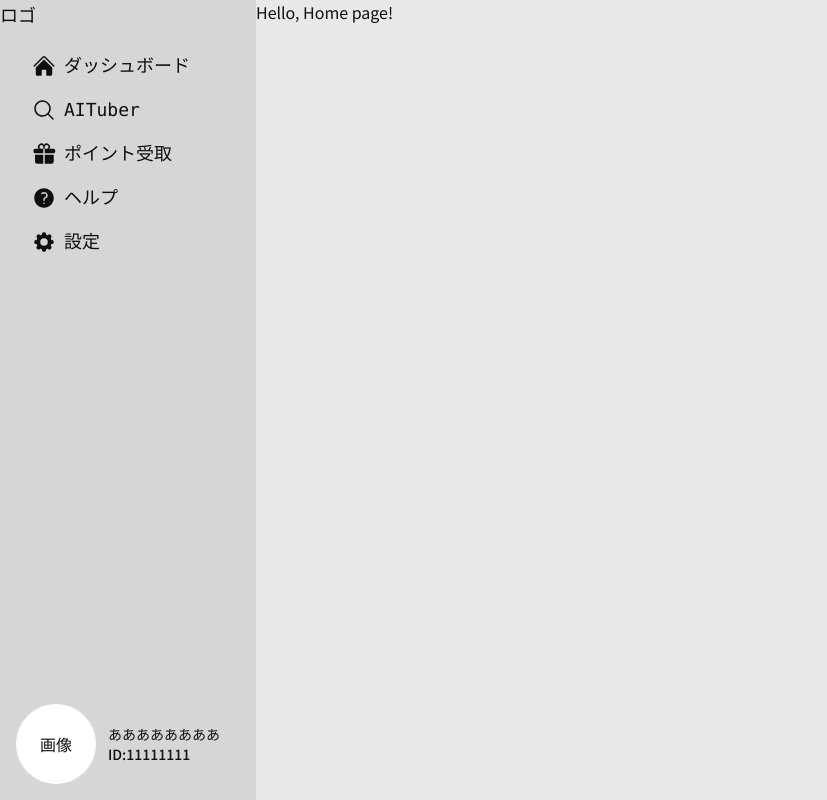
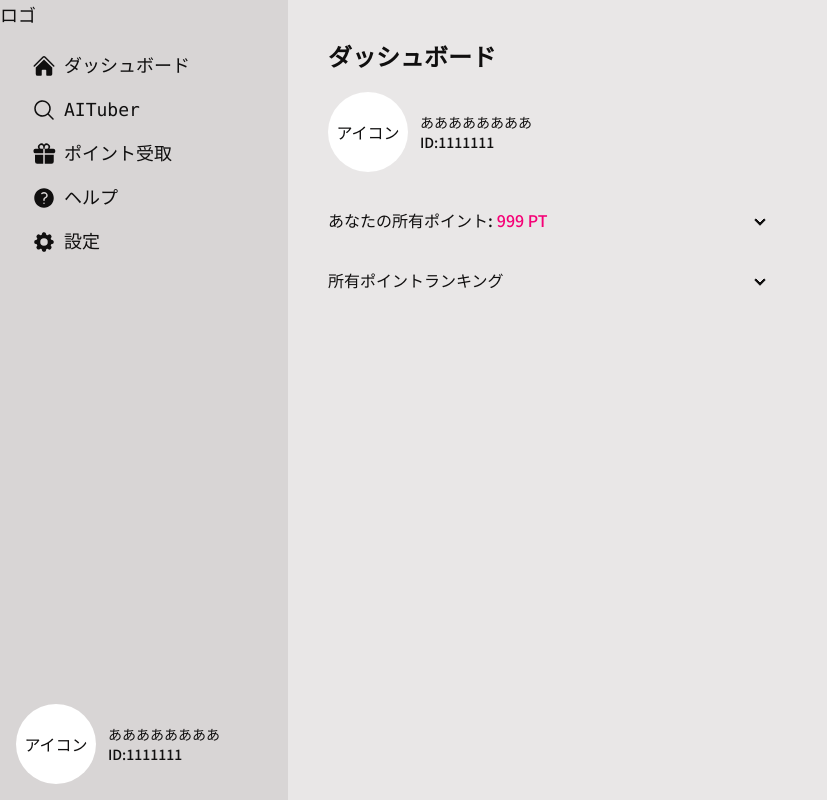
Before and after one commit to micdrop-web3/ai-crypto-hackathon, a Next.js app: page / in a window 1280 px wide. Shown: the whole page, without its empty margins (0-827 px from the left). Built offline with nearby package versions, Linux system fonts and the light colour scheme.

Commit message:
fix design

```diff
--- /dev/null
+++ b/app/_components/ProfileIcon.tsx
@@ -0,0 +1,16 @@
+const ProfileIcon = () => {
+  return (
+    <div className="flex h-20 items-center gap-3">
+      <div className="flex h-full w-20 items-center justify-center rounded-full bg-white">
+        アイコン
+      </div>
+      <div className="flex flex-col">
+        <div className="flex items-center text-sm font-medium">
+          ああああああああ
+        </div>
+        <div className="flex items-center text-sm font-medium">ID:1111111</div>
+      </div>
+    </div>
+  );
+};
+export default ProfileIcon;
--- a/app/layout.tsx
+++ b/app/layout.tsx
@@ -1,3 +1,5 @@
+import ProfileIcon from '@/app/_components/ProfileIcon';
+import '@/app/globals.css';
 import {
   Bars3Icon,
   Cog8ToothIcon,
@@ -7,7 +9,7 @@ import {
   QuestionMarkCircleIcon,
 } from '@heroicons/react/24/solid';
 import { Noto_Sans_JP } from 'next/font/google';
-import './globals.css';
+import Link from 'next/link';
 
 const notoSansJapanese = Noto_Sans_JP({
   preload: false,
@@ -31,66 +33,56 @@ export default function RootLayout({
         <div className="drawer lg:drawer-open">
           <input id="drawer" type="checkbox" className="drawer-toggle" />
           <div className="drawer-content flex flex-col">
-            <div className="navbar w-full bg-base-200 lg:hidden">
+            <header className="navbar w-full bg-base-200 lg:hidden">
               <div className="flex-none">
                 <label htmlFor="drawer" className="btn-ghost btn-square btn">
                   <Bars3Icon className="h-6 w-6"></Bars3Icon>
                 </label>
               </div>
               <div className="mx-2 flex-1 px-2">ロゴ</div>
-            </div>
-            {children}
+            </header>
+            <main className="container p-5 lg:p-10">{children}</main>
           </div>
           <nav className="drawer-side">
             <label htmlFor="drawer" className="drawer-overlay"></label>
-            <div className="flex h-screen w-64 flex-col bg-base-200">
+            <div className="flex h-screen w-72 flex-col bg-base-200">
               <div className="sticky top-0 z-20 hidden lg:flex">
                 <div className="text-lg">ロゴ</div>
               </div>
-              <ul className="font-mono menu flex-nowrap p-4 text-lg">
+              <ul className="menu flex-nowrap p-4 font-mono text-lg">
                 <li>
-                  <a>
+                  <Link href="/">
                     <HomeIcon className="h-6 w-6"></HomeIcon>
                     <span className="">ダッシュボード</span>
-                  </a>
+                  </Link>
                 </li>
                 <li>
-                  <a>
+                  <Link href="/">
                     <MagnifyingGlassIcon className="h-6 w-6"></MagnifyingGlassIcon>
                     AITuber
-                  </a>
+                  </Link>
                 </li>
                 <li>
-                  <a>
+                  <Link href="/">
                     <GiftIcon className="h-6 w-6"></GiftIcon>
                     ポイント受取
-                  </a>
+                  </Link>
                 </li>
                 <li>
-                  <a>
+                  <Link href="/">
                     <QuestionMarkCircleIcon className="h-6 w-6"></QuestionMarkCircleIcon>
                     ヘルプ
-                  </a>
+                  </Link>
                 </li>
                 <li>
-                  <a>
+                  <Link href="/">
                     <Cog8ToothIcon className="h-6 w-6"></Cog8ToothIcon>
                     設定
-                  </a>
+                  </Link>
                 </li>
               </ul>
-              <div className="m-4 mt-auto flex h-20 items-center gap-3">
-                <div className="flex h-full w-20 items-center justify-center rounded-full bg-white">
-                  画像
-                </div>
-                <div className="flex flex-col">
-                  <div className="flex items-center text-sm font-medium">
-                    ああああああああ
-                  </div>
-                  <div className="flex items-center text-sm font-medium">
-                    ID:11111111
-                  </div>
-                </div>
+              <div className="m-4 mt-auto">
+                <ProfileIcon></ProfileIcon>
               </div>
             </div>
           </nav>
--- a/app/page.tsx
+++ b/app/page.tsx
@@ -1,3 +1,33 @@
+import ProfileIcon from '@/app/_components/ProfileIcon';
+
 export default function Page() {
-  return <h1>Hello, Home page!</h1>;
+  return (
+    <>
+      <h1 className="text-2xl font-bold">ダッシュボード</h1>
+      <article>
+        <div className="mt-5">
+          <ProfileIcon></ProfileIcon>
+        </div>
+        <div className="collapse-arrow collapse mt-5 lg:w-1/2">
+          <input type="checkbox" className="peer" />
+          <div className="collapse-title pl-0 font-medium">
+            あなたの所有ポイント:
+            <span className="ml-1 text-primary">999 PT</span>
+          </div>
+          <div className="collapse-content">
+            <p>内容</p>
+          </div>
+        </div>
+        <div className="collapse-arrow collapse lg:w-1/2">
+          <input type="checkbox" className="peer" />
+          <div className="collapse-title pl-0 font-medium">
+            所有ポイントランキング
+          </div>
+          <div className="collapse-content">
+            <p>内容</p>
+          </div>
+        </div>
+      </article>
+    </>
+  );
 }
```
